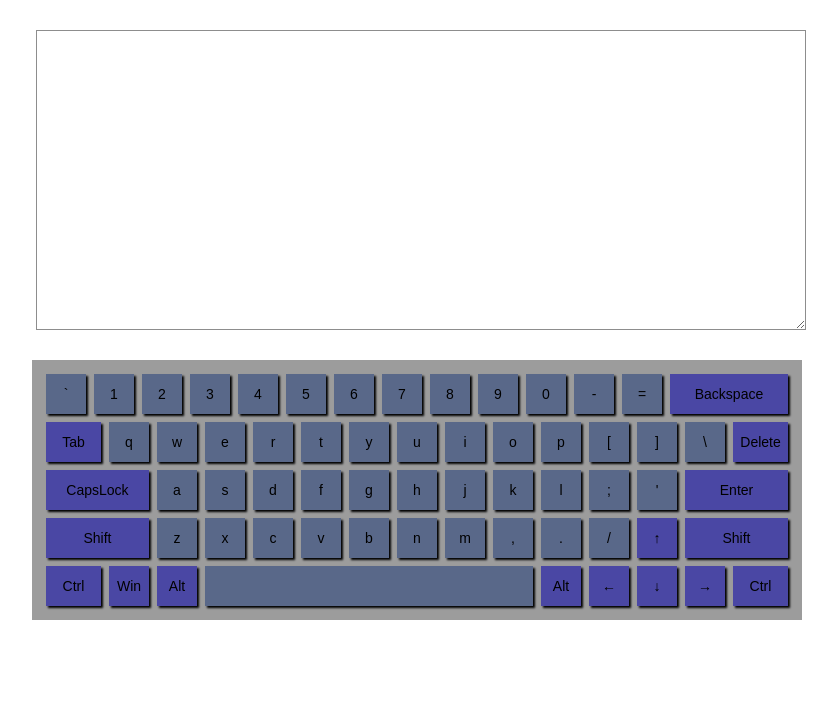
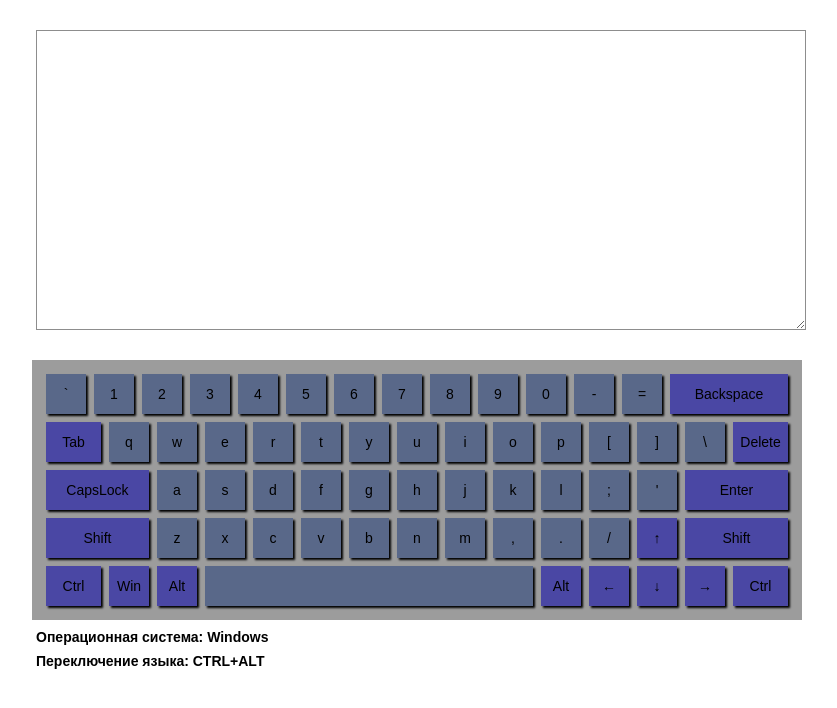
Before and after one commit to AibekKen/keyboard, a website built with webpack: page index.html in a window 1280 px wide. Shown: the whole page, without its empty margins (219-1056 px from the left). Built offline with nearby package versions, Linux system fonts and the light colour scheme.

Commit message:
feat: add instruction

```diff
--- a/src/assets/styles/style.scss
+++ b/src/assets/styles/style.scss
@@ -3,7 +3,7 @@ $fontfamily: Arial, "Helvetica Neue", Helvetica, sans-serif;
 @import 'nullstyle.scss';
 
 .container{
-  max-width: 800px;
+  width: 800px;
   padding: 30px 15px;
   margin: 0 auto;
 }
@@ -82,3 +82,7 @@ $fontfamily: Arial, "Helvetica Neue", Helvetica, sans-serif;
 .Control{
   width: 55px;
 }
+.description{
+  font-weight: 700;
+  margin: 10px 0;
+}
--- a/src/index.js
+++ b/src/index.js
@@ -23,6 +23,11 @@ if (localStorage.capsLock !== undefined) {
 } else {
   capsLock = false;
 }
+
+const description = document.createElement('div');
+description.innerHTML = `<p class='description'>Операционная система: Windows</p><p class='description'>Переключение языка: CTRL+ALT</p>`
+container.appendChild(description);
+
 createKButton(keyboardBody);
 
 let lang;
```
